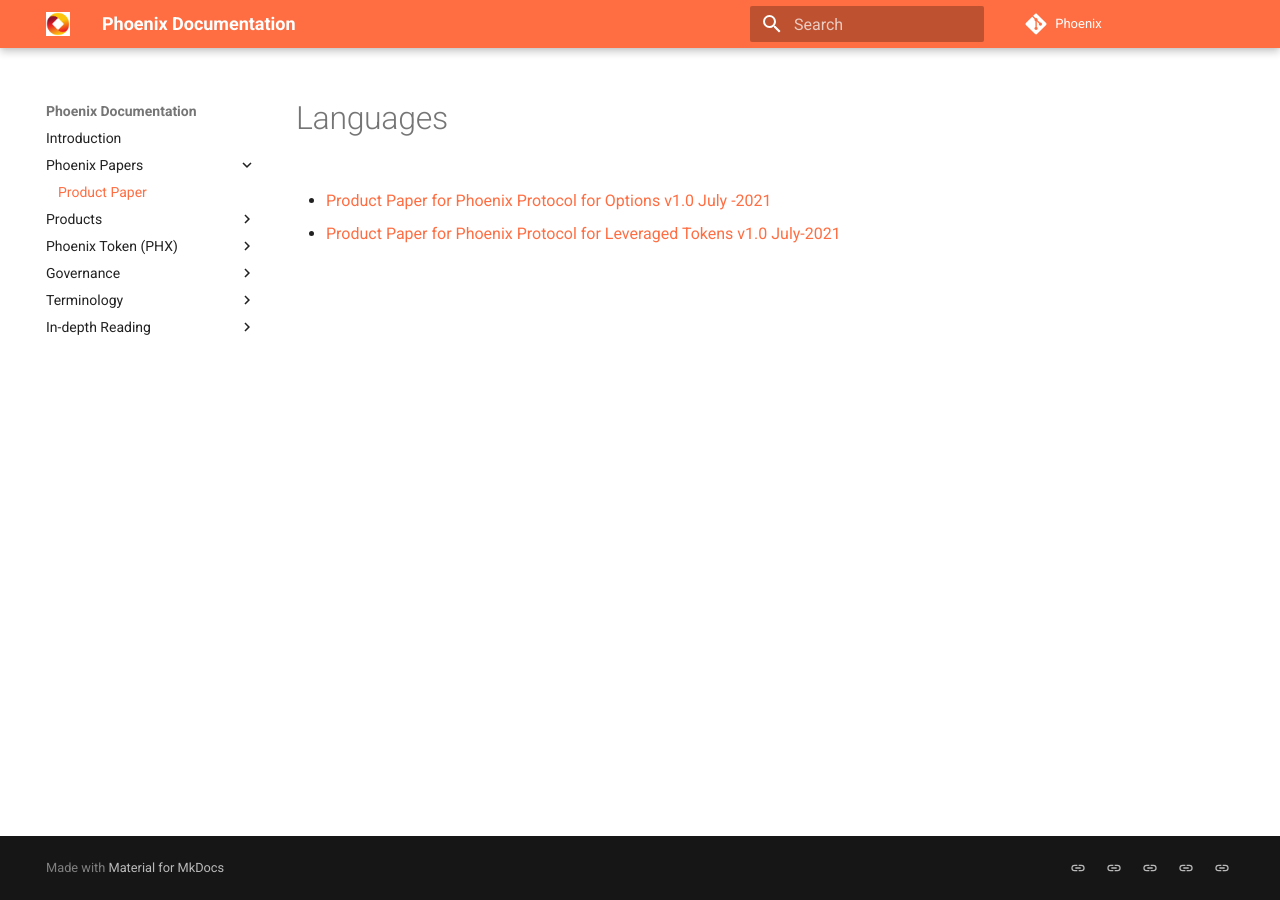
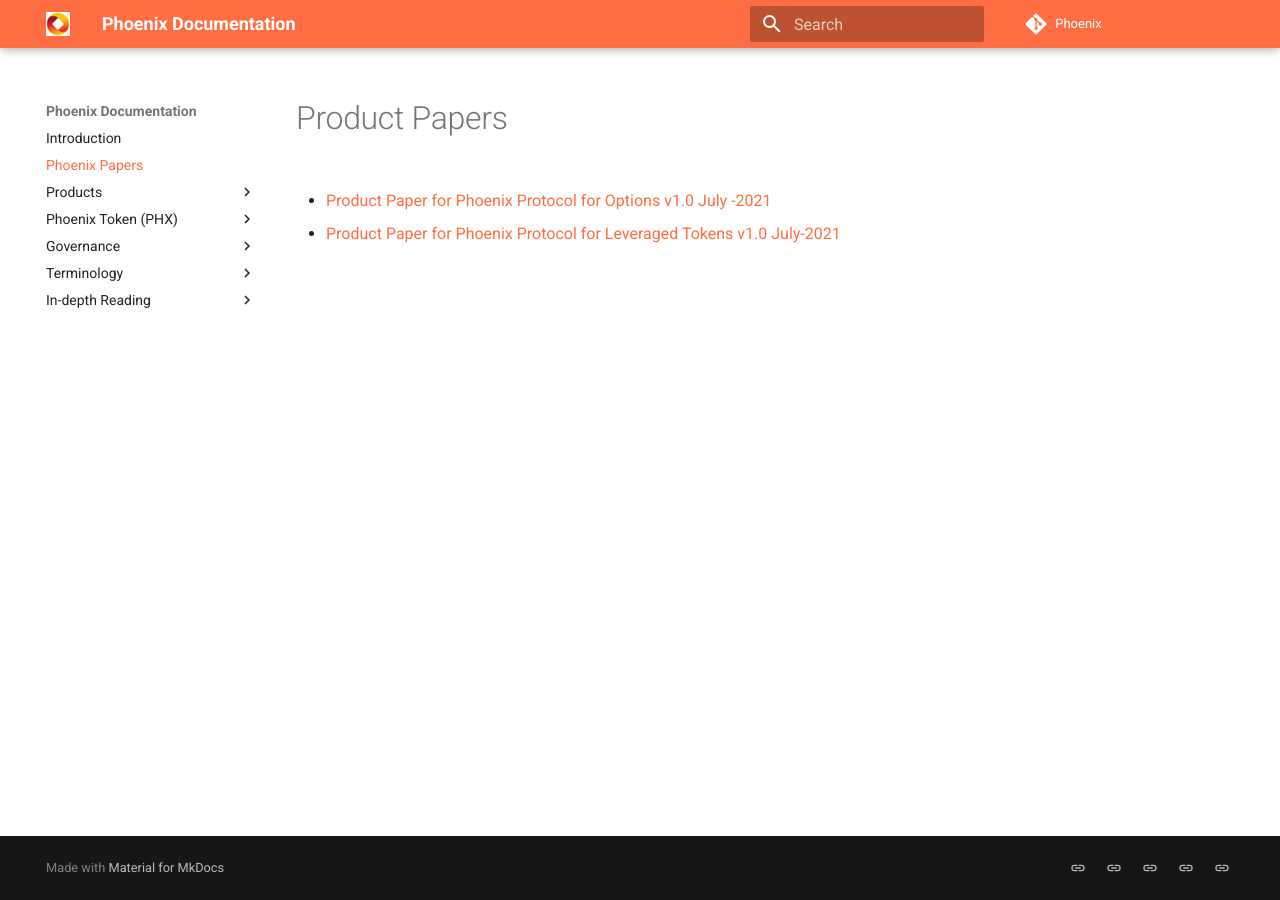
Before and after one commit to Phoenix-Finance/Phoenix-Documentation, an MkDocs documentation site: the page built from content/about/productpaper.md, in a window 1280 px wide. Built offline with MkDocs 1.6.1 and Material for MkDocs 9.7.7, drawn with Linux system fonts in a browser that asks for light colours.

Commit message:
2021/8/3

```diff
--- a/content/about/productpaper.md
+++ b/content/about/productpaper.md
@@ -1,4 +1,4 @@
-# Languages
+# Product Papers
 
 
 + [Product Paper for Phoenix Protocol for Options v1.0 July -2021](https://github.com/Phoenix-Finance/Pdfs/blob/master/Product%20Paper%20for%20Phoenix%20Protocol%20for%20Options%20v1.0%20%20July%20-2021.pdf)
--- a/mkdocs.yml
+++ b/mkdocs.yml
@@ -19,8 +19,7 @@ docs_dir: 'content'
 # Top level headings become tabs at the top due to `tabs: true` in the theme.
 nav:
   - Introduction: index.md
-  - Phoenix Papers:
-    - Product Paper: about/productpaper.md
+  - Phoenix Papers: about/productpaper.md
   - Products:
     - Phoenix Protocol for Options (PPO):
       - Introduction: options/introduction.md
```
